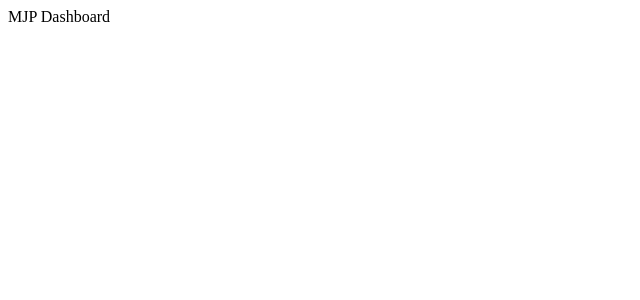
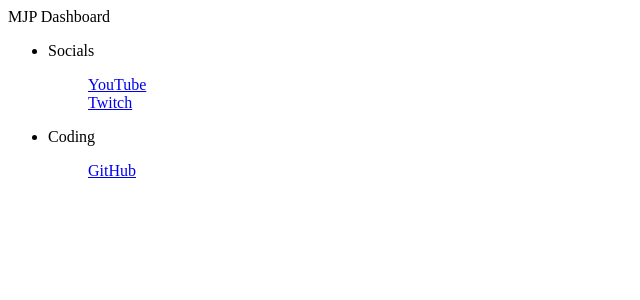
Before and after one commit to PandolfoM/mjp-dashboard, a React (Create React App) app: page / in a window 1280 px wide. Shown: the top 300 px of the page, without its empty margins (0-640 px from the left). Built offline with nearby package versions, Linux system fonts and the light colour scheme.

Commit message:
render map function

```diff
--- a/src/App.js
+++ b/src/App.js
@@ -1,7 +1,23 @@
+import config from "./config.json";
+
 function App() {
+  let services = config.services;
+
   return (
     <div className="App">
       <header>MJP Dashboard</header>
+      <ul>
+        {services.map((item, i) => (
+          <li key={i}>
+            <p>{item.name}</p>
+            {item.items.map((item, i) => (
+              <ul key={i}>
+                <a href={item.url}>{item.name}</a>
+              </ul>
+            ))}
+          </li>
+        ))}
+      </ul>
     </div>
   );
 }
--- /dev/null
+++ b/src/config.json
@@ -0,0 +1,26 @@
+{
+  "services": [
+    {
+      "name": "Socials",
+      "items": [
+        {
+          "name": "YouTube",
+          "url": "https://www.youtube.com/"
+        },
+        {
+          "name": "Twitch",
+          "url": "https://www.twitch.tv/"
+        }
+      ]
+    },
+    {
+      "name": "Coding",
+      "items": [
+        {
+          "name": "GitHub",
+          "url": "https://github.com/PandolfoM"
+        }
+      ]
+    }
+  ]
+}
```
